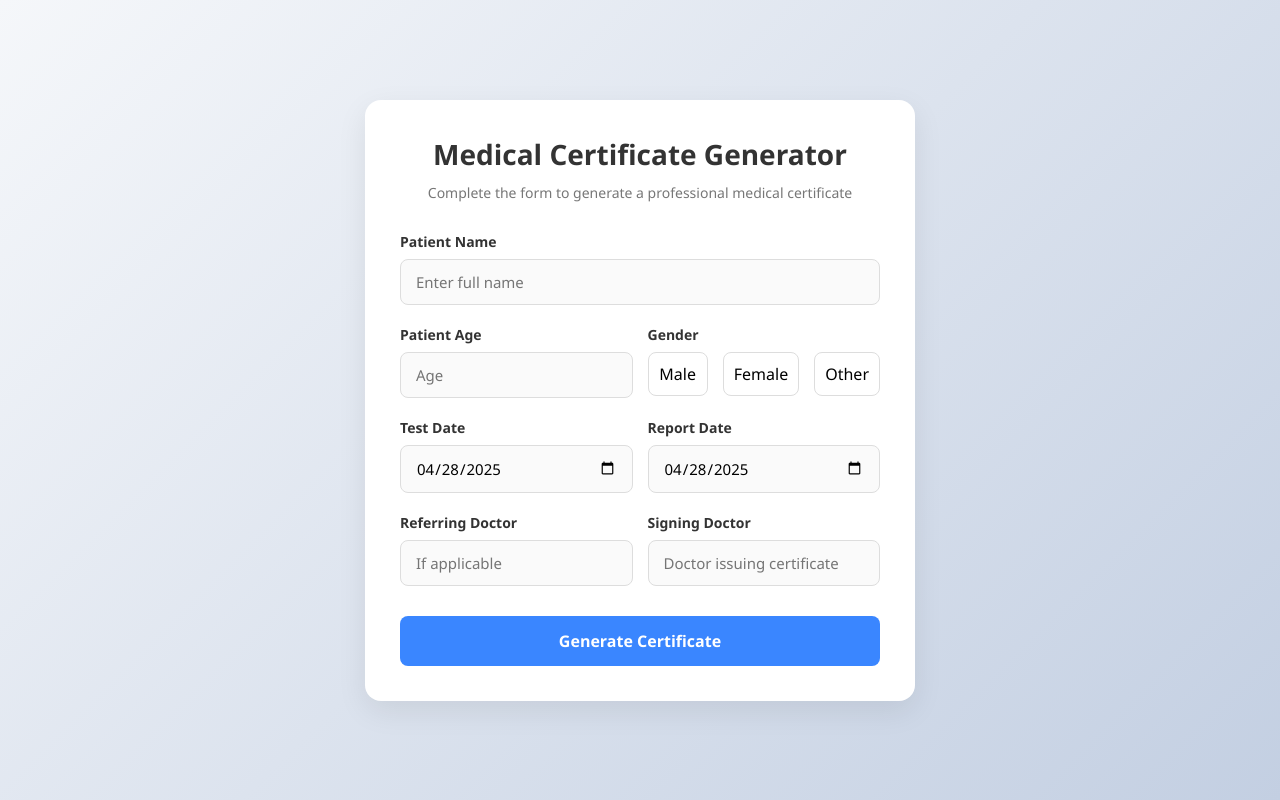
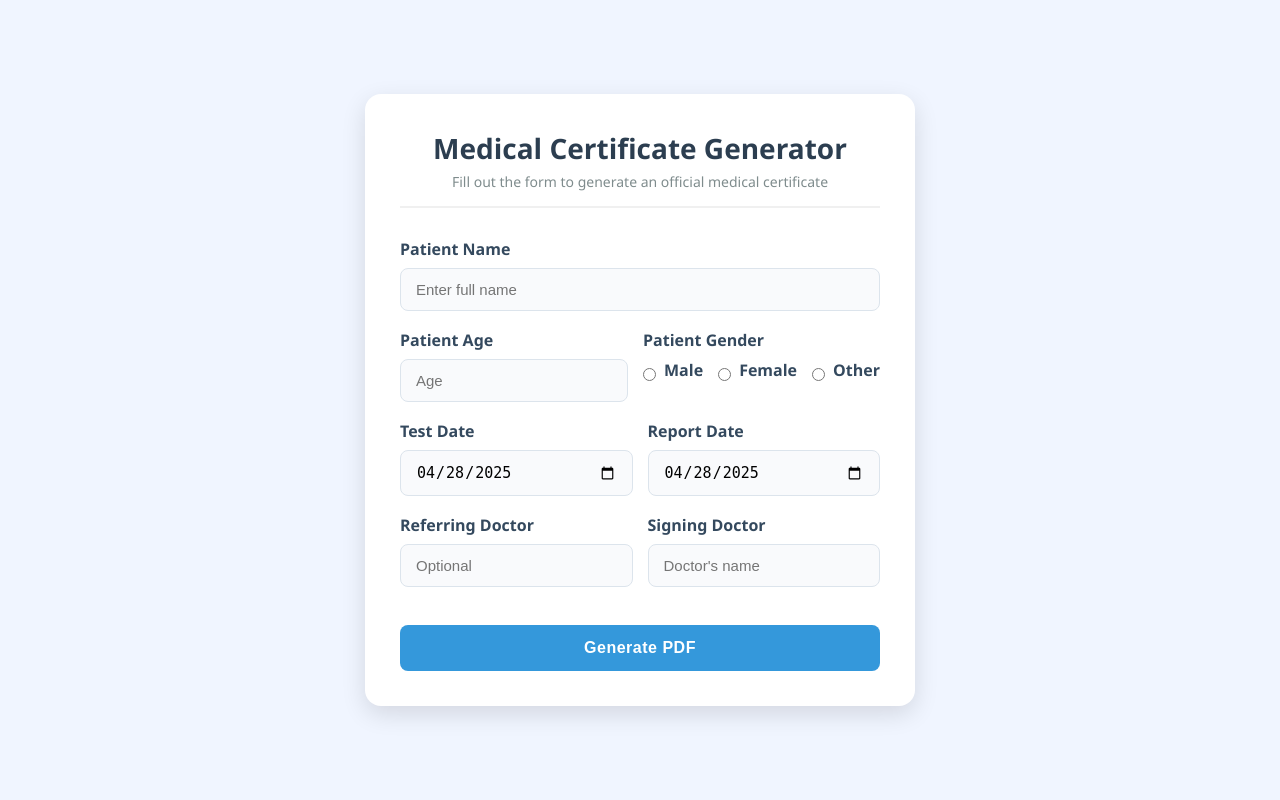
Before and after one commit to abhiguptaaaa/medic, a Flask app: page / in a window 1280 px wide. Run offline with Flask 3, Linux system fonts and the light colour scheme.

Commit message:
Update index.html

```diff
--- a/templates/index.html
+++ b/templates/index.html
@@ -5,69 +5,72 @@
     <meta name="viewport" content="width=device-width, initial-scale=1">
     <title>Medical Certificate Generator</title>
     <style>
-    :root {
-      --primary-color: #3a86ff;
-      --primary-dark: #2970e3;
-      --secondary-color: #8ecae6;
-      --text-color: #333;
-      --bg-color: #f7fafc;
-      --card-bg: #ffffff;
-      --error-color: #dc3545;
-      --success-color: #28a745;
-    }
-
+        /* Reset some basic styles */
         * {
             box-sizing: border-box;
             margin: 0;
             padding: 0;
-      font-family: 'Segoe UI', Tahoma, Geneva, Verdana, sans-serif;
         }
 
         body {
-      background-color: var(--bg-color);
-      background-image: linear-gradient(135deg, #f5f7fa 0%, #c3cfe2 100%);
+            font-family: 'Segoe UI', Tahoma, Geneva, Verdana, sans-serif;
+            background-color: #f0f5ff;
             display: flex;
             justify-content: center;
             align-items: center;
             min-height: 100vh;
             padding: 20px;
+            color: #333;
         }
 
         .container {
-      background: var(--card-bg);
+            background: #fff;
             padding: 35px;
             border-radius: 16px;
-      box-shadow: 0 10px 30px rgba(0,0,0,0.08);
+            box-shadow: 0 8px 24px rgba(0,0,0,0.12);
             max-width: 550px;
             width: 100%;
+            transition: all 0.3s ease;
+        }
+
+        .container:hover {
+            transform: translateY(-5px);
+            box-shadow: 0 12px 28px rgba(0,0,0,0.15);
         }
 
         .header {
             text-align: center;
             margin-bottom: 30px;
+            padding-bottom: 15px;
+            border-bottom: 2px solid #f0f0f0;
         }
 
-    .header h2 {
-      color: var(--text-color);
+        h2 {
+            color: #2c3e50;
             font-size: 28px;
-      margin-bottom: 10px;
+            font-weight: 600;
         }
 
-    .header .subtitle {
-      color: #777;
+        .subtitle {
+            color: #7f8c8d;
             font-size: 14px;
+            margin-top: 5px;
+        }
+
+        form {
+            display: flex;
+            flex-direction: column;
         }
 
         .form-group {
-      margin-bottom: 20px;
+            margin-bottom: 18px;
         }
 
         label {
-      display: block;
             margin-bottom: 8px;
             font-weight: 600;
-      color: var(--text-color);
-      font-size: 14px;
+            color: #34495e;
+            display: block;
         }
 
         input[type="text"],
@@ -75,41 +78,38 @@
         input[type="password"] {
             width: 100%;
             padding: 12px 15px;
-      border: 1px solid #ddd;
+            border: 1px solid #dce4ec;
             border-radius: 8px;
             outline: none;
             transition: all 0.3s;
             font-size: 15px;
-      background-color: #fafafa;
+            background-color: #f9fafc;
         }
 
         input[type="text"]:focus,
         input[type="date"]:focus,
         input[type="password"]:focus {
-      border-color: var(--primary-color);
-      box-shadow: 0 0 0 3px rgba(58, 134, 255, 0.1);
+            border-color: #3498db;
+            box-shadow: 0 0 0 3px rgba(52, 152, 219, 0.15);
             background-color: #fff;
         }
 
         button {
-      width: 100%;
             padding: 14px;
-      background-color: var(--primary-color);
-      color: white;
+            background-color: #3498db;
+            color: #fff;
             border: none;
             border-radius: 8px;
             font-size: 16px;
             font-weight: 600;
             cursor: pointer;
             transition: all 0.3s;
-      display: flex;
-      justify-content: center;
-      align-items: center;
-      margin-top: 10px;
+            margin-top: 20px;
+            letter-spacing: 0.5px;
         }
 
         button:hover {
-      background-color: var(--primary-dark);
+            background-color: #2980b9;
             transform: translateY(-2px);
             box-shadow: 0 4px 8px rgba(0,0,0,0.1);
         }
@@ -125,18 +125,28 @@
 
         .gender-option {
             flex: 1;
-      padding: 10px;
-      border: 1px solid #ddd;
-      border-radius: 8px;
-      text-align: center;
-      cursor: pointer;
-      transition: all 0.3s;
+            display: flex;
+            align-items: center;
         }
 
-    .gender-option.selected {
-      background-color: var(--primary-color);
-      color: white;
-      border-color: var(--primary-color);
+        .gender-option input {
+            margin-right: 8px;
+        }
+
+        .password-container {
+            display: none;
+            margin-top: 20px;
+            padding: 20px;
+            background-color: #f8f9fa;
+            border-radius: 10px;
+            border-left: 4px solid #3498db;
+        }
+
+        .error-message {
+            color: #e74c3c;
+            margin-top: 10px;
+            font-size: 14px;
+            display: none;
         }
 
         .form-row {
@@ -203,29 +190,37 @@
     <div class="container">
         <div class="header">
             <h2>Medical Certificate Generator</h2>
-      <p class="subtitle">Complete the form to generate a professional medical certificate</p>
+            <p class="subtitle">Fill out the form to generate an official medical certificate</p>
         </div>
 
         <form id="certificateForm">
             <div class="form-group">
                 <label for="patient_name">Patient Name</label>
-        <input type="text" id="patient_name" name="patient_name" placeholder="Enter full name" required>
+                <input type="text" id="patient_name" name="patient_name" required placeholder="Enter full name">
             </div>
 
             <div class="form-row">
                 <div class="form-group">
                     <label for="patient_age">Patient Age</label>
-          <input type="text" id="patient_age" name="patient_age" placeholder="Age" required>
+                    <input type="text" id="patient_age" name="patient_age" required placeholder="Age">
                 </div>
 
                 <div class="form-group">
-          <label for="patient_gender">Gender</label>
+                    <label>Patient Gender</label>
                     <div class="gender-options">
-            <div class="gender-option" data-value="Male" onclick="selectGender(this)">Male</div>
-            <div class="gender-option" data-value="Female" onclick="selectGender(this)">Female</div>
-            <div class="gender-option" data-value="Other" onclick="selectGender(this)">Other</div>
+                        <div class="gender-option">
+                            <input type="radio" id="gender_male" name="patient_gender" value="Male">
+                            <label for="gender_male">Male</label>
                         </div>
-          <input type="hidden" id="patient_gender" name="patient_gender" required>
+                        <div class="gender-option">
+                            <input type="radio" id="gender_female" name="patient_gender" value="Female">
+                            <label for="gender_female">Female</label>
+                        </div>
+                        <div class="gender-option">
+                            <input type="radio" id="gender_other" name="patient_gender" value="Other">
+                            <label for="gender_other">Other</label>
+                        </div>
+                    </div>
                 </div>
             </div>
 
@@ -244,114 +239,131 @@
             <div class="form-row">
                 <div class="form-group">
                     <label for="referring_doctor">Referring Doctor</label>
-          <input type="text" id="referring_doctor" name="referring_doctor" placeholder="If applicable">
+                    <input type="text" id="referring_doctor" name="referring_doctor" placeholder="Optional">
                 </div>
 
                 <div class="form-group">
                     <label for="signing_doctor">Signing Doctor</label>
-          <input type="text" id="signing_doctor" name="signing_doctor" placeholder="Doctor issuing certificate" required>
+                    <input type="text" id="signing_doctor" name="signing_doctor" placeholder="Doctor's name">
                 </div>
             </div>
 
-      <button type="button" id="generateBtn">Generate Certificate</button>
+            <button type="button" id="submitBtn">Generate PDF</button>
 
-      <div class="password-container" id="passwordContainer">
+            <div id="passwordContainer" class="password-container">
                 <div class="form-group">
-          <label for="password">Security Password</label>
-          <input type="password" id="password" name="password" placeholder="Enter password to continue">
-          <div class="error-message" id="passwordError">Incorrect password. Please try again.</div>
+                    <label for="password">Enter Password to Generate PDF</label>
+                    <input type="password" id="password" name="password" placeholder="Enter password">
+                    <p id="errorMessage" class="error-message">Incorrect password. Please try again.</p>
                 </div>
-        <button type="button" id="submitPasswordBtn">Generate PDF</button>
-      </div>
-
-      <div class="success-message" id="successMessage">
-        Certificate generated successfully! Downloading PDF...
+                <button type="button" id="verifyBtn">Verify & Generate</button>
             </div>
         </form>
     </div>
 
     <script>
-    // Set today's date as the default for date inputs
         document.addEventListener('DOMContentLoaded', function() {
+            const form = document.getElementById('certificateForm');
+            const submitBtn = document.getElementById('submitBtn');
+            const passwordContainer = document.getElementById('passwordContainer');
+            const verifyBtn = document.getElementById('verifyBtn');
+            const errorMessage = document.getElementById('errorMessage');
+
+            // Set current date as default for dates
             const today = new Date().toISOString().split('T')[0];
             document.getElementById('test_date').value = today;
             document.getElementById('report_date').value = today;
-    });
 
-    // Gender selection
-    function selectGender(element) {
-      // Remove selected class from all options
-      const options = document.querySelectorAll('.gender-option');
-      options.forEach(opt => opt.classList.remove('selected'));
+            // Show password field when Generate PDF is clicked
+            submitBtn.addEventListener('click', function() {
+                // Basic form validation
+                const inputs = form.querySelectorAll('input[required]');
+                let isValid = true;
 
-      // Add selected class to clicked option
-      element.classList.add('selected');
-
-      // Update hidden input
-      document.getElementById('patient_gender').value = element.dataset.value;
-    }
-
-    // Generate button click handler
-    document.getElementById('generateBtn').addEventListener('click', function() {
-      // Validate form
-      const form = document.getElementById('certificateForm');
-      if (!validateForm()) {
-        return;
-      }
-
-      // Show password container with animation
-      const passwordContainer = document.getElementById('passwordContainer');
-      passwordContainer.style.display = 'block';
-      passwordContainer.classList.add('fade-in');
-
-      // Focus on password field
-      document.getElementById('password').focus();
-    });
-
-    // Submit password button handler
-    document.getElementById('submitPasswordBtn').addEventListener('click', function() {
-      const password = document.getElementById('password').value;
-      const passwordError = document.getElementById('passwordError');
-
-      if (password === 'medical_certificate') {
-        // Password correct - generate PDF
-        passwordError.style.display = 'none';
-
-        // Show success message
-        document.getElementById('successMessage').style.display = 'block';
-        document.getElementById('successMessage').classList.add('fade-in');
-
-        // In a real application, this would submit the form to generate the PDF
-        setTimeout(() => {
-          // Simulating PDF generation with form submit
-          document.getElementById('certificateForm').submit();
-        }, 1500);
+                inputs.forEach(input => {
+                    if (!input.value) {
+                        input.style.borderColor = '#e74c3c';
+                        isValid = false;
                     } else {
-        // Password incorrect - show error
-        passwordError.style.display = 'block';
-        document.getElementById('password').focus();
+                        input.style.borderColor = '#dce4ec';
                     }
                 });
 
-    // Form validation
-    function validateForm() {
-      let isValid = true;
-
-      // Check required fields
-      const requiredFields = ['patient_name', 'patient_age', 'patient_gender', 'test_date', 'report_date', 'signing_doctor'];
-
-      requiredFields.forEach(field => {
-        const input = document.getElementById(field);
-        if (!input.value) {
-          input.style.borderColor = 'var(--error-color)';
+                // Check if gender is selected
+                const genderSelected = document.querySelector('input[name="patient_gender"]:checked');
+                if (!genderSelected) {
+                    document.querySelector('.gender-options').style.outline = '1px solid #e74c3c';
                     isValid = false;
                 } else {
-          input.style.borderColor = '#ddd';
+                    document.querySelector('.gender-options').style.outline = 'none';
+                }
+
+                if (isValid) {
+                    submitBtn.style.display = 'none';
+                    passwordContainer.style.display = 'block';
+                    scrollTo(0, document.body.scrollHeight);
                 }
             });
 
-      return isValid;
+            // Verify password and submit form
+            verifyBtn.addEventListener('click', function() {
+                const password = document.getElementById('password').value;
+
+                if (password === 'medical_certificate') {
+                    // Create a new form and submit to backend
+                    const formData = new FormData(form);
+
+                    // Add gender value to form data
+                    const genderValue = document.querySelector('input[name="patient_gender"]:checked').value;
+
+                    const submitForm = document.createElement('form');
+                    submitForm.method = 'POST';
+                    submitForm.action = '/generate_pdf';
+
+                    // Add all form fields to the submit form
+                    for (const [key, value] of formData.entries()) {
+                        if (key !== 'patient_gender') { // Skip the radio buttons
+                            const input = document.createElement('input');
+                            input.type = 'hidden';
+                            input.name = key;
+                            input.value = value;
+                            submitForm.appendChild(input);
                         }
+                    }
+
+                    // Add the selected gender value
+                    const genderInput = document.createElement('input');
+                    genderInput.type = 'hidden';
+                    genderInput.name = 'patient_gender';
+                    genderInput.value = genderValue;
+                    submitForm.appendChild(genderInput);
+
+                    // Append to body and submit
+                    document.body.appendChild(submitForm);
+                    submitForm.submit();
+                } else {
+                    errorMessage.style.display = 'block';
+                    document.getElementById('password').style.borderColor = '#e74c3c';
+                }
+            });
+
+            // Reset error styling on input
+            document.querySelectorAll('input').forEach(input => {
+                input.addEventListener('input', function() {
+                    this.style.borderColor = '#dce4ec';
+                    if (this.id === 'password') {
+                        errorMessage.style.display = 'none';
+                    }
+                });
+            });
+
+            // Reset gender error styling
+            document.querySelectorAll('input[name="patient_gender"]').forEach(radio => {
+                radio.addEventListener('change', function() {
+                    document.querySelector('.gender-options').style.outline = 'none';
+                });
+            });
+        });
     </script>
 </body>
 </html>
```
Also changed, not shown: other parts of templates/index.html (+15 -38 lines). Lines whose indentation alone changed are shown as unchanged.
